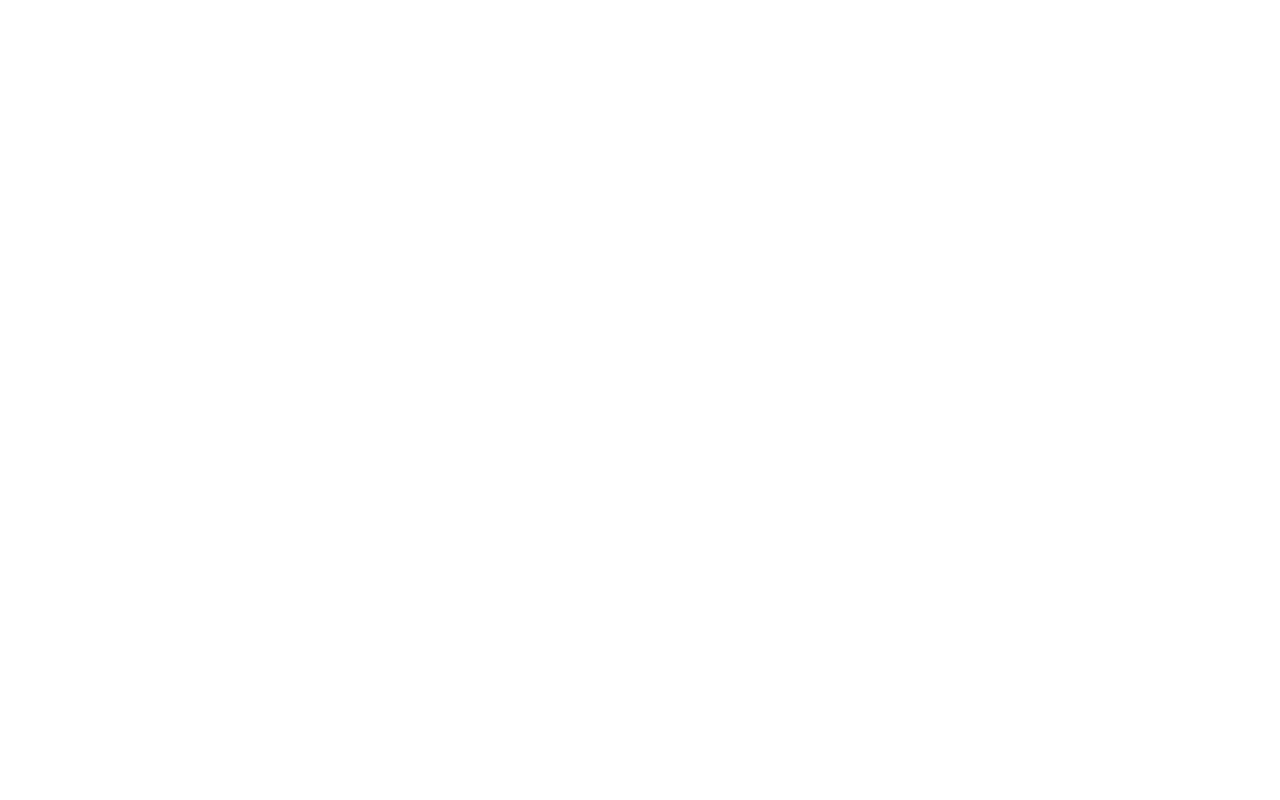
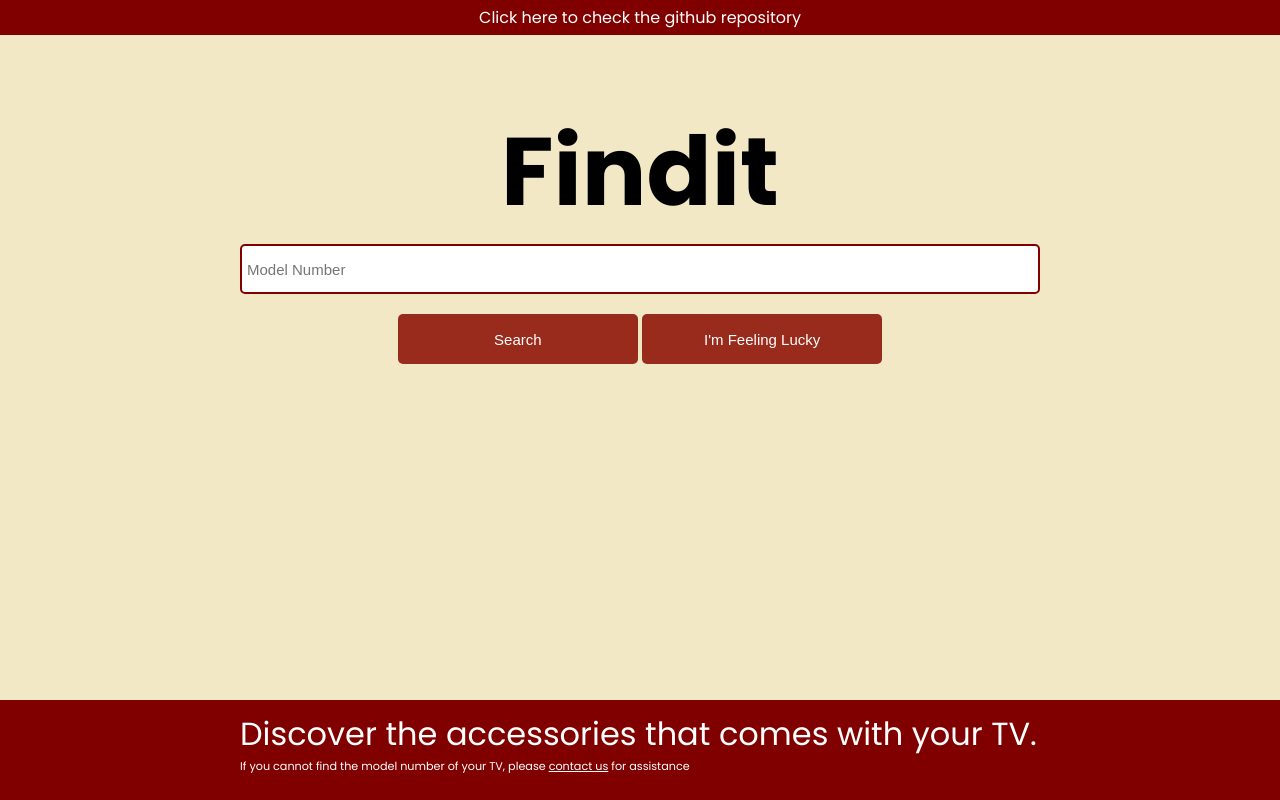
Before and after one commit to ayoamrit/findit, a plain HTML site: page index.html in a window 1280 px wide. Drawn offline with Linux system fonts and the light colour scheme.

Commit message:
Style & Script

```diff
--- a/index.html
+++ b/index.html
@@ -4,9 +4,36 @@
         <title>FindIt</title>
         <meta charset="utf-8">
         <link rel="stylesheet" href="style.css">
+        <link rel="icon" href="/resources/icon.png">
         <meta name="viewport" content="width=device-width, initial-scale=1">
     </head>
+    <script src="script.js"></script>
     <body>
+        <nav onclick="redirectGithub()" class="cursor-pointer">
+            <p>Click here to check the github repository</p>
+        </nav>
 
+        <main>
+            <div class="title">
+                <h1 id="title-heading">Findit</h1>
+            </div>
+            <div class="search-bar">
+                <input id="search-bar-field" type="text" placeholder="Model Number" required>
+            </div>
+            <div class="buttons">
+                <button class="button cursor-pointer" id="search-button">Search</button>
+                <button class="button cursor-pointer" id="feeling-lucky-button">I'm Feeling Lucky</button>
+            </div>
+        </main>
+
+        <footer>
+            <div class="footer-content">
+                <div class="footer-content-header">
+                    <p>Discover the accessories that comes with your TV.<br>
+                        <span class="footer-contact-message">If you cannot find the model number of your TV, please <a href="#">contact us</a> for assistance</span>
+                    </p>
+                </div>
+            </div>
+        </footer>
     </body>
 </html>
--- /dev/null
+++ b/script.js
@@ -0,0 +1,5 @@
+const urlGithub = "https://github.com/ayoamrit/findit";
+
+function redirectGithub(){
+    window.open(urlGithub, '_blank');
+}
--- a/style.css
+++ b/style.css
@@ -0,0 +1,94 @@
+@import url('https://fonts.googleapis.com/css2?family=Poppins:ital,wght@0,100;0,200;0,300;0,400;0,500;0,600;0,700;0,800;0,900;1,100;1,200;1,300;1,400;1,500;1,600;1,700;1,800;1,900&display=swap');
+
+:root{
+    --color-beige: #F2E8C6;
+    --color-maroon: #800000;
+    --color-red: #982B1C;
+    --color-black: #2C2D2D;
+}
+
+*{
+    margin: 0;
+    padding: 0;
+    box-sizing: border-box;
+}
+.cursor-pointer{
+    cursor: pointer;
+}
+a{
+    color: white;
+}
+
+body{
+    background-color: var(--color-beige);
+    font-family: 'Poppins';
+}
+
+nav{
+    background-color: var(--color-maroon);
+    color: white;
+    padding: 5px 0;
+    text-align: center;
+}
+
+main{
+    max-width: 800px;
+    margin: auto;
+    text-align: center;
+}
+#title-heading{
+    font-size: 6rem;
+    padding-top: 4rem;
+}
+#search-bar-field{
+    width: 100%;
+    height: 50px;
+    border: 2px solid var(--color-maroon);
+    border-radius: 5px;
+    padding: 5px;
+    font-size: 15px;
+    outline: none;
+}
+.button{
+    width: 30%;
+    height: 50px;
+    font-size: 15px;
+    background-color: var(--color-red);
+    border: none;
+    color: white;
+    border-radius: 5px;
+    margin: 20px 0;
+}
+.button:hover{
+    background-color: var(--color-maroon);
+    transition: 0.3s ease-in;
+}
+
+footer{
+    position: absolute;
+    left: 0;
+    bottom: 0;
+    width: 100%;
+    height: 100px;
+    background-color: var(--color-maroon);
+    color: white;
+}
+.footer-content{
+    max-width: 800px;
+    margin: auto;
+    text-align: left;
+}
+.footer-content-header{
+    font-size: 2rem;
+    padding-top: 10px;
+}
+.footer-contact-message
+{
+    font-size: 0.7rem;
+}
+
+.footer-content-links{
+    display: flex;
+    justify-content: space-between;
+    margin-top: 20px;
+}
```
Also changed, not shown: resources/icon.png (added).
